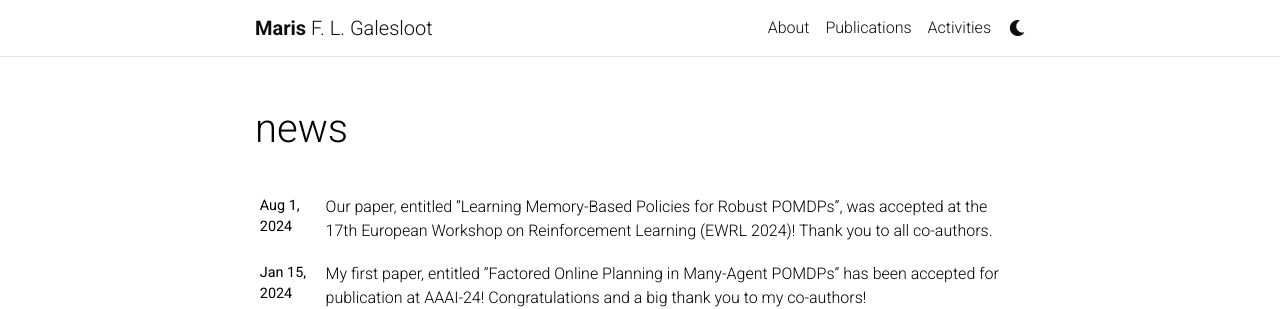
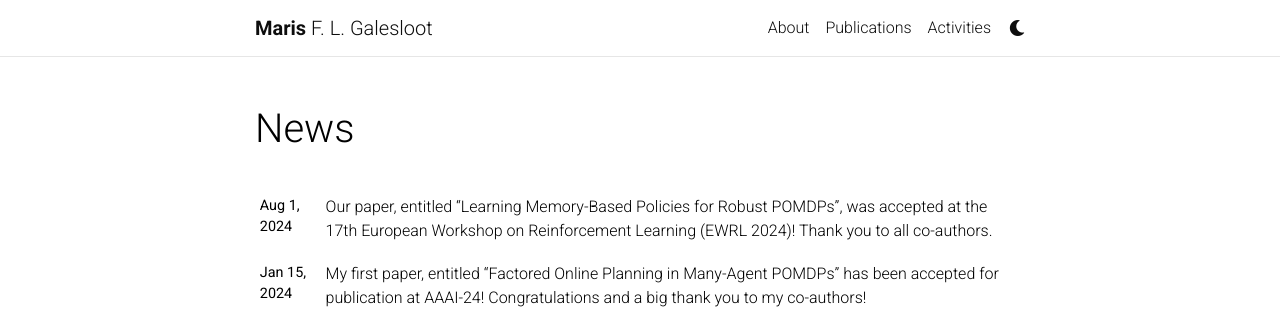
Before and after one commit to marisgg/marisgg.github.io, a Jekyll site: the page built from news.html, in a window 1280 px wide. Shown: the top 309 px of the page. Built offline with Jekyll 4.4.1, drawn with Linux system fonts in a browser that asks for light colours; comment, search, counter and statistics services are not loaded; a style sheet for code colours, icons or effects is not loaded.

Commit message:
Selected pubs and capitalization

```diff
--- a/_bibliography/papers.bib
+++ b/_bibliography/papers.bib
@@ -14,6 +14,7 @@
   abbr         = {AAAI},
   arxiv        = {2312.11434},
   bibtex_show  = {true},
+  selected     = {true}
 }
 
 @article{galesloot2023thesis,
--- a/_layouts/about.html
+++ b/_layouts/about.html
@@ -42,19 +42,19 @@
 
           <!-- News -->
           {% if page.news -%}
-            <h2><a href="{{ '/news/' | relative_url }}" style="color: inherit;">news</a></h2>
+            <h2><a href="{{ '/news/' | relative_url }}" style="color: inherit;">News</a></h2>
             {%- include news.html %}
           {%- endif %}
 
           <!-- Latest posts -->
           {% if page.latest_posts -%}
-            <h2><a href="{{ '/blog/' | relative_url }}" style="color: inherit;">latest posts</a></h2>
+            <h2><a href="{{ '/blog/' | relative_url }}" style="color: inherit;">Latest posts</a></h2>
             {%- include latest_posts.html %}
           {%- endif %}
 
           <!-- Selected papers -->
           {% if page.selected_papers -%}
-            <h2><a href="{{ '/publications/' | relative_url }}" style="color: inherit;">selected publications</a></h2>
+            <h2><a href="{{ '/publications/' | relative_url }}" style="color: inherit;">Selected publications</a></h2>
             {%- include selected_papers.html %}
           {%- endif %}
 
--- a/news.html
+++ b/news.html
@@ -1,6 +1,6 @@
 ---
 layout: page
-title: news
+title: News
 permalink: /news/
 ---
 
```
